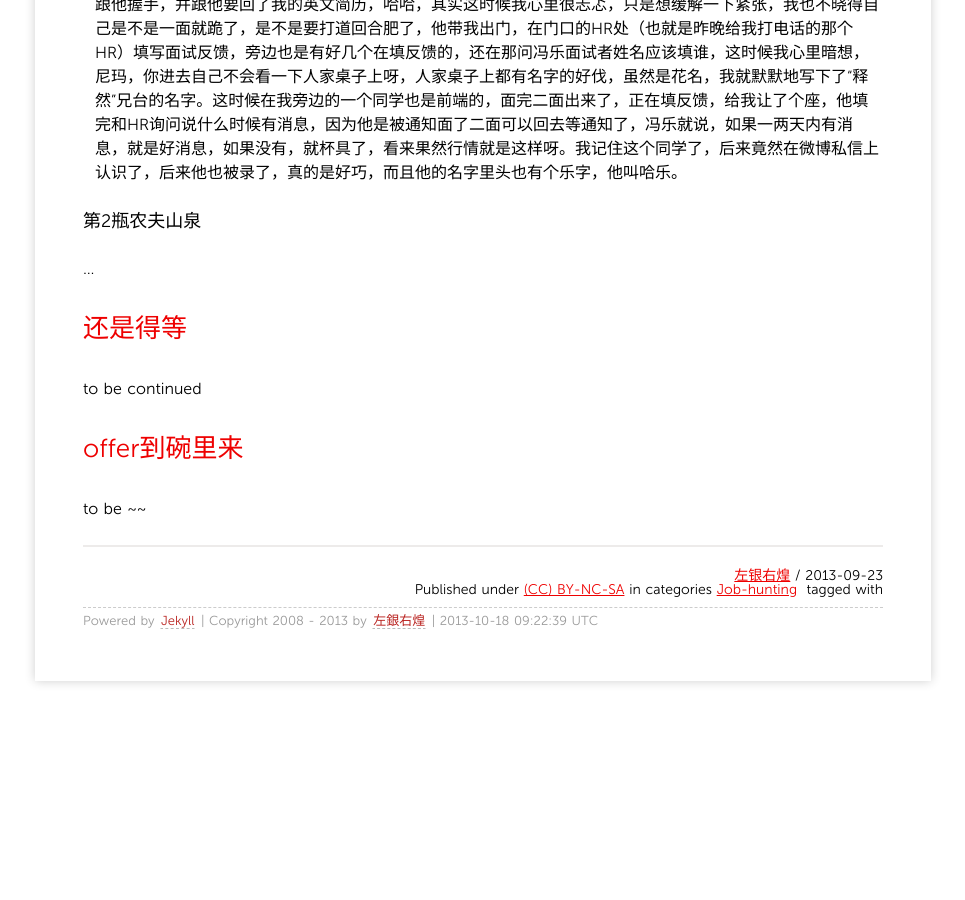
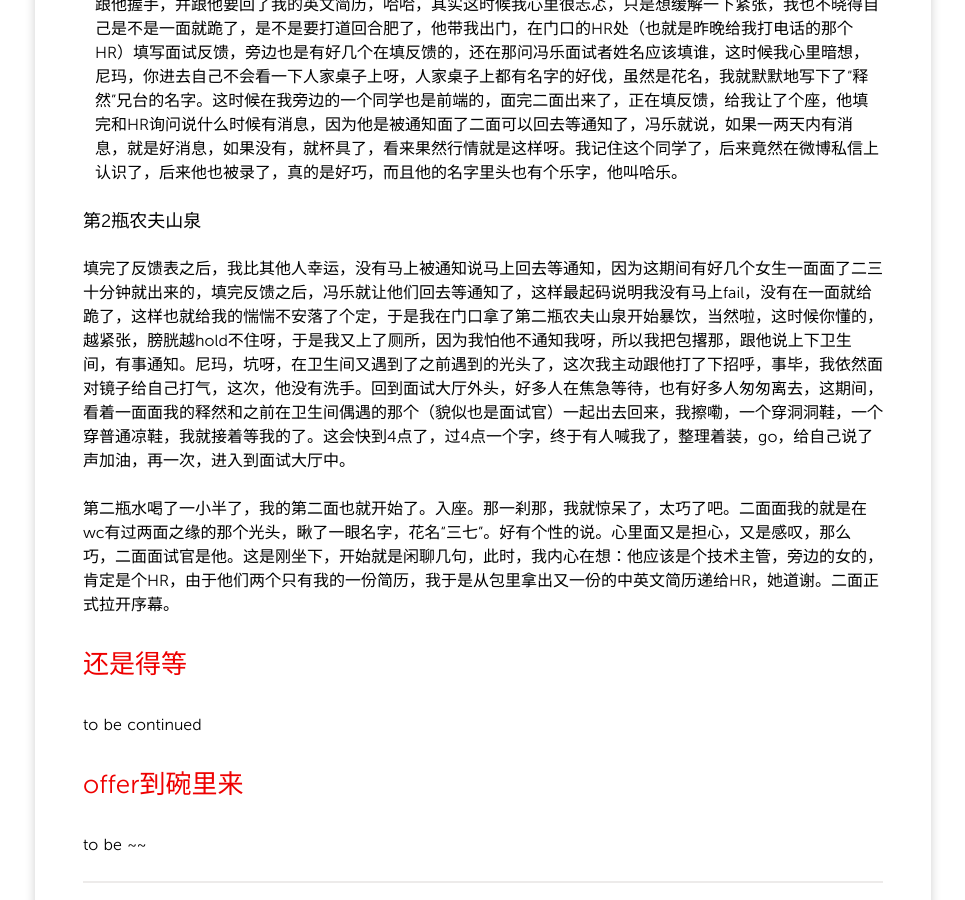
Before and after one commit to grahamle/grahamle.github.com, a Jekyll site: the page built from _posts/2013/2013-09-23-写在阿里面试归来之际.md, in a window 1280 px wide and 900 px high, scrolled down 7224 px. Shown: the whole window, without its empty margins (157-1122 px from the left). Built offline with Jekyll 4.4.1, drawn with Linux system fonts in a browser that asks for light colours; Markdown is read by kramdown in place of the engine named in the settings; comment, search, counter and statistics services are not loaded; before the commit the page ends 7953 px from its top, so only the background shows below that.

Commit message:
阿里面经之第二瓶农夫山泉

```diff
--- a/_posts/2013/2013-09-23-写在阿里面试归来之际.md
+++ b/_posts/2013/2013-09-23-写在阿里面试归来之际.md
@@ -121,9 +121,10 @@ categories:
 
 - 最后，貌似也差不多了，这期间我把第1瓶水喝完了，然后他在电脑上噼里啪啦地写了一通，然后起身，我主动跟他握手，并跟他要回了我的英文简历，哈哈，其实这时候我心里很忐忑，只是想缓解一下紧张，我也不晓得自己是不是一面就跪了，是不是要打道回合肥了，他带我出门，在门口的HR处（也就是昨晚给我打电话的那个HR）填写面试反馈，旁边也是有好几个在填反馈的，还在那问冯乐面试者姓名应该填谁，这时候我心里暗想，尼玛，你进去自己不会看一下人家桌子上呀，人家桌子上都有名字的好伐，虽然是花名，我就默默地写下了“释然”兄台的名字。这时候在我旁边的一个同学也是前端的，面完二面出来了，正在填反馈，给我让了个座，他填完和HR询问说什么时候有消息，因为他是被通知面了二面可以回去等通知了，冯乐就说，如果一两天内有消息，就是好消息，如果没有，就杯具了，看来果然行情就是这样呀。我记住这个同学了，后来竟然在微博私信上认识了，后来他也被录了，真的是好巧，而且他的名字里头也有个乐字，他叫哈乐。
 
+### 第2瓶农夫山泉
+填完了反馈表之后，我比其他人幸运，没有马上被通知说马上回去等通知，因为这期间有好几个女生一面面了二三十分钟就出来的，填完反馈之后，冯乐就让他们回去等通知了，这样最起码说明我没有马上fail，没有在一面就给跪了，这样也就给我的惴惴不安落了个定，于是我在门口拿了第二瓶农夫山泉开始暴饮，当然啦，这时候你懂的，越紧张，膀胱越hold不住呀，于是我又上了厕所，因为我怕他不通知我呀，所以我把包撂那，跟他说上下卫生间，有事通知。尼玛，坑呀，在卫生间又遇到了之前遇到的光头了，这次我主动跟他打了下招呼，事毕，我依然面对镜子给自己打气，这次，他没有洗手。回到面试大厅外头，好多人在焦急等待，也有好多人匆匆离去，这期间，看着一面面我的释然和之前在卫生间偶遇的那个（貌似也是面试官）一起出去回来，我擦嘞，一个穿洞洞鞋，一个穿普通凉鞋，我就接着等我的了。这会快到4点了，过4点一个字，终于有人喊我了，整理着装，go，给自己说了声加油，再一次，进入到面试大厅中。
 
-### 第2瓶农夫山泉
-...
+第二瓶水喝了一小半了，我的第二面也就开始了。入座。那一刹那，我就惊呆了，太巧了吧。二面面我的就是在wc有过两面之缘的那个光头，瞅了一眼名字，花名“三七”。好有个性的说。心里面又是担心，又是感叹，那么巧，二面面试官是他。这是刚坐下，开始就是闲聊几句，此时，我内心在想：他应该是个技术主管，旁边的女的，肯定是个HR，由于他们两个只有我的一份简历，我于是从包里拿出又一份的中英文简历递给HR，她道谢。二面正式拉开序幕。
 
 ## <a name="wait3">还是得等</a>
 to be continued
```
